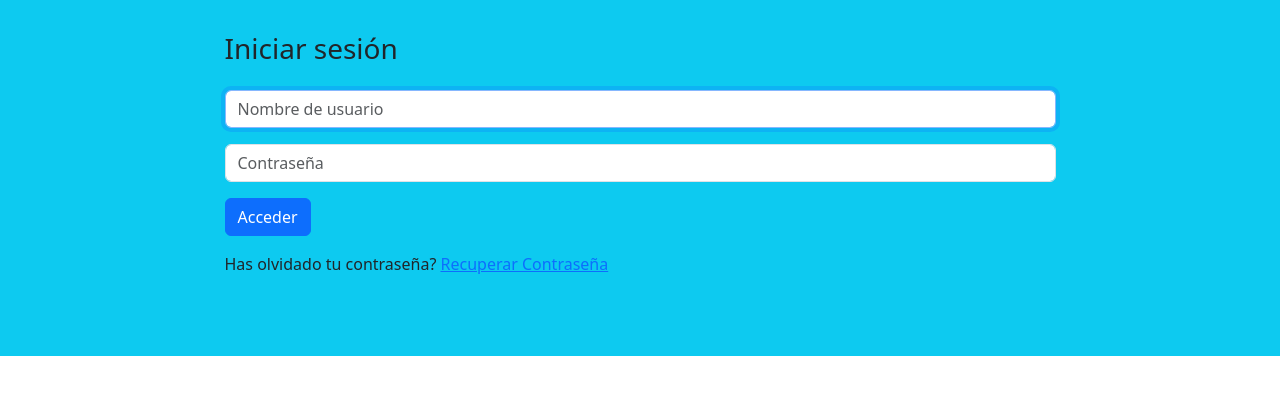
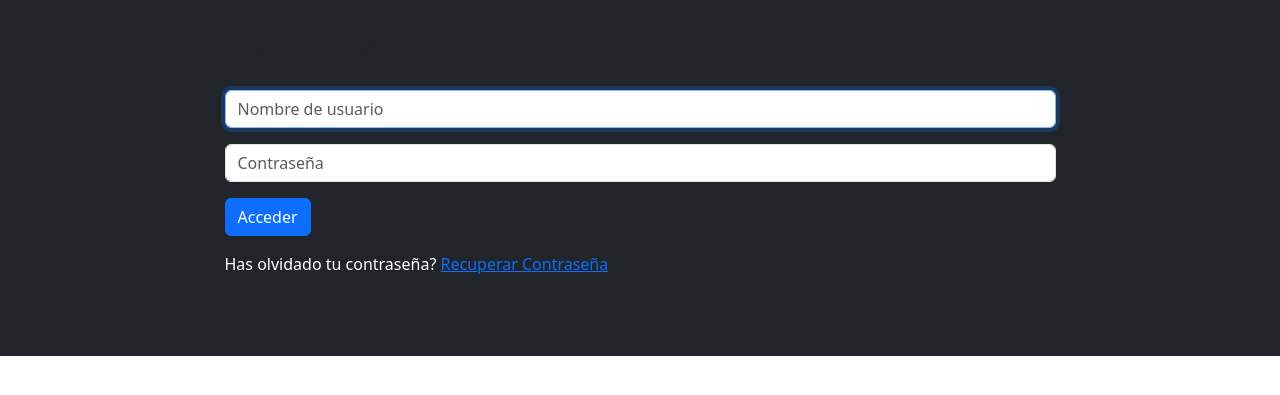
Before and after one commit to Marcialess/proyecto_certificacion, a Django app: page /accounts/login/ in a window 1280 px wide. Shown: the part 56-451 px from the top of the page. Run offline with Django 4.2, Linux system fonts and the light colour scheme.

Commit message:
detallando el diseño

```diff
--- a/config/templates/base.html
+++ b/config/templates/base.html
@@ -14,7 +14,7 @@
             <ul class="navbar-nav">
                 <li class="nav-item">
                 {% if request.user.is_authenticated %}
-                <a class="nav-link" href="{% url 'logout' %}">Salir</a>
+                <a class="nav-link btn btn-danger" href="{% url 'logout' %}">Salir</a>
                 {% else %}
                 <a class="nav-link btn btn-danger" href="{% url 'login' %}">Iniciar Sesion</a>
 
--- a/config/templates/list.html
+++ b/config/templates/list.html
@@ -1,5 +1,7 @@
 {% extends 'base.html' %}
+<div class="p-3 mb-2 bg-secondary text-white">
 {% block content %}
+
     <div class="container">
         <h1 class="mt-4 text-center">LISTADO ENTREGA</h1>
         <form method="GET">
@@ -51,5 +53,6 @@
             </table>
         </div>
     </form>
-
+</div>
 {% endblock %}
+</div>
--- a/config/templates/registration/login.html
+++ b/config/templates/registration/login.html
@@ -2,7 +2,7 @@
 
 
 {% block content %}
-<div class="p-3 mb-2 bg-info text-dark">
+<div class="p-3 mb-2 bg-dark text-dark">
     <style>.errorlist{color:red;}</style>
     <main role="main">
 
@@ -29,8 +29,8 @@
             </p>
             <p><input type="submit" class="btn btn-primary btn-block" value="Acceder"></p>
             </form>
-            <p>
-                Has olvidado tu contraseña? <a class="text-red" href="{% url 'password_reset' %}">Recuperar Contraseña</a>
+            <p class="text-white">
+                Has olvidado tu contraseña? <a  href="{% url 'password_reset' %}">Recuperar Contraseña</a>
             </p>
         </div>
         </div>
```
